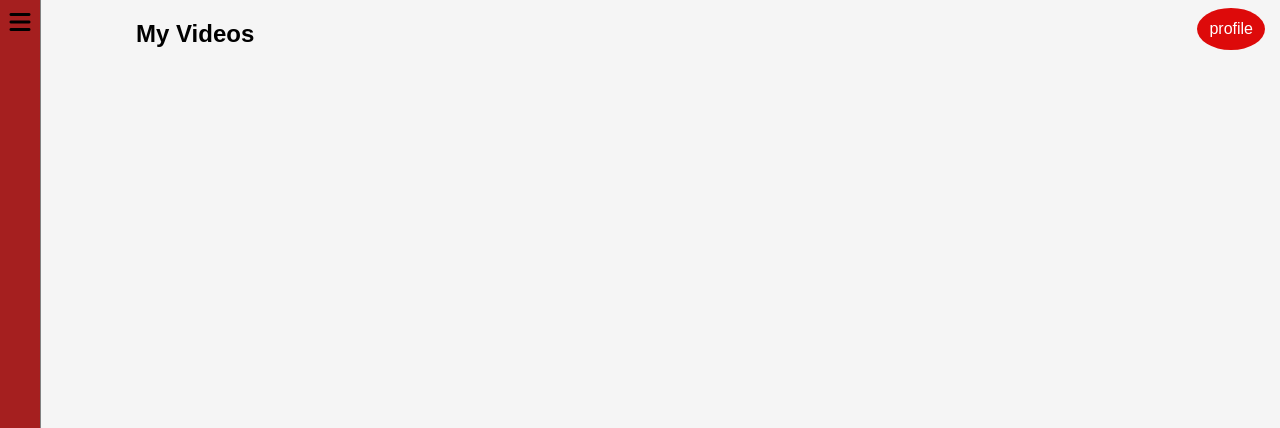
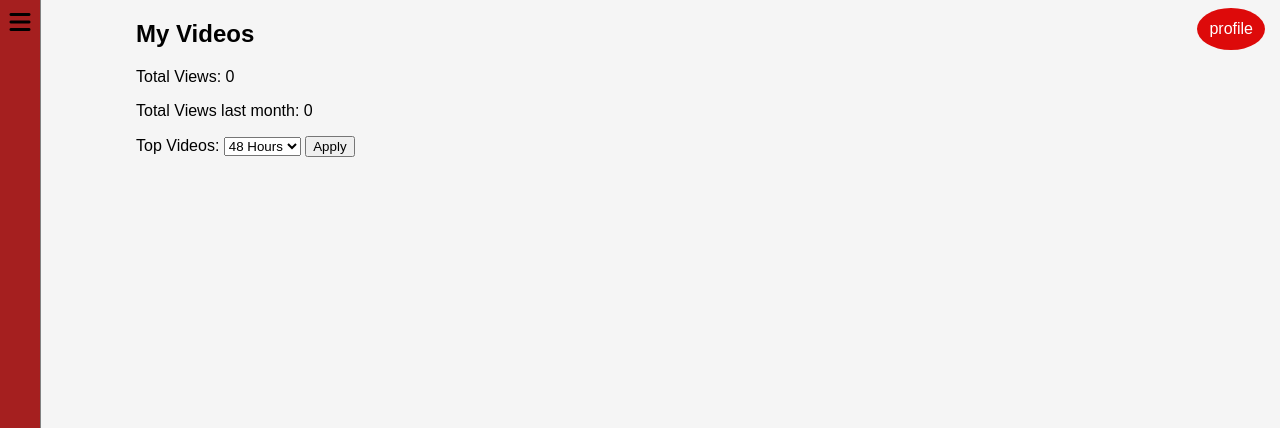
Before and after one commit to GeorgeYeranjian/CMPS278, a PHP site: page /allvideos.php in a window 1280 px wide. Shown: the top 428 px of the page. Run offline with PHP 8.4, Linux system fonts and the light colour scheme; the visitor is signed in with stand-in values (Sample User, id 1); data that the repository does not hold is empty; some libraries are stand-ins or nearby versions.

Commit message:
Analytics

```diff
--- a/allvideos.php
+++ b/allvideos.php
@@ -26,6 +26,7 @@
 </div>
 <div style="padding-left: 10%">
     <?php
+
         $host = "localhost"; /* Host name */
         $user = "root"; /* User */
         $password = ""; /* Password */
@@ -39,12 +40,54 @@
         session_start();
         $userid=$_SESSION["id"];
 
-        $sql = "SELECT * FROM videos WHERE author=$userid";
-        $result = $con->query($sql);
+        if(isset($_GET["top"])){
+            $top=$_GET["top"];
+            if($top=="overall"){
+                $sql1 = "SELECT * FROM videos WHERE author=$userid ORDER BY Views DESC";
+            }
+            elseif($top=="hours"){
+              //  $sql1 = "SELECT * FROM videos,views WHERE videos.author=$userid views.videoid=videos.id ORDER BY COUNT(views.reg_date)";
+              $sql1 = "SELECT * FROM videos WHERE author=$userid ORDER BY Views DESC";
+            }
+        }
+        else{
+            $sql1 = "SELECT * FROM videos WHERE author=$userid";
+        }
+
+
+
         ?>
         <h2>My Videos</h2>
+
+
         <?php
-        foreach($result as $video){
+        $sql="SELECT COUNT(views.videoid) as total FROM videos,views WHERE views.videoid=videos.id AND videos.author=$userid";
+        $result=$con->query($sql);
+        $views=$result->fetch_assoc()["total"];
+        ?>
+
+            <p>Total Views: <?=$views?></p>
+            <p>Total Views last month: <?=$views?></p>
+        <?php
+      //  $sql2="SELECT COUNT(views.videoid) as total FROM videos,views WHERE views.videoid=videos.id AND videos.author=$userid AND datetime(views.reg_date) = '2020-12-09 19:39:47'";
+      //  $result2=$con->query($sql2);
+         //AND DATE(views.reg_date) <= getdate()
+        ?>
+        <form action="allvideos.php">
+            Top Videos:
+            <select name="top" id="top">
+                <option value="hours">48 Hours</option>
+                <option value="overall">Overall</option>
+            </select>
+            <input type="submit" value="Apply">
+        </form><br>
+        <?php
+
+
+        $result1 = $con->query($sql1);
+        ?>
+        <?php
+        foreach($result1 as $video){
             ?>
             <div class="videogrid">
                 <img src=<?= $video["Thlocation"]?> class="thumbnail">
--- a/watch.php
+++ b/watch.php
@@ -42,10 +42,11 @@ if (!$con) {
   $query = "UPDATE videos
   SET Views = Views + 1
   WHERE id= $id";
+  $query1="INSERT INTO views(videoid) VALUES($id)";
 
   session_start();
   $userid=$_SESSION["id"];
-  $query1="INSERT INTO history(`userid`,`videoid`) VALUES($userid,$id) ON DUPLICATE KEY UPDATE reg_date = CURRENT_TIMESTAMP";
+  $query2="INSERT INTO history(`userid`,`videoid`) VALUES($userid,$id) ON DUPLICATE KEY UPDATE reg_date = CURRENT_TIMESTAMP";
 
 
 
@@ -53,6 +54,7 @@ if (!$con) {
 
 mysqli_query($con,$query);
 mysqli_query($con,$query1);
+mysqli_query($con,$query2);
 
 ?>
 
```
Also changed, not shown: CreateLikeTable.php (+7 -0 lines).
